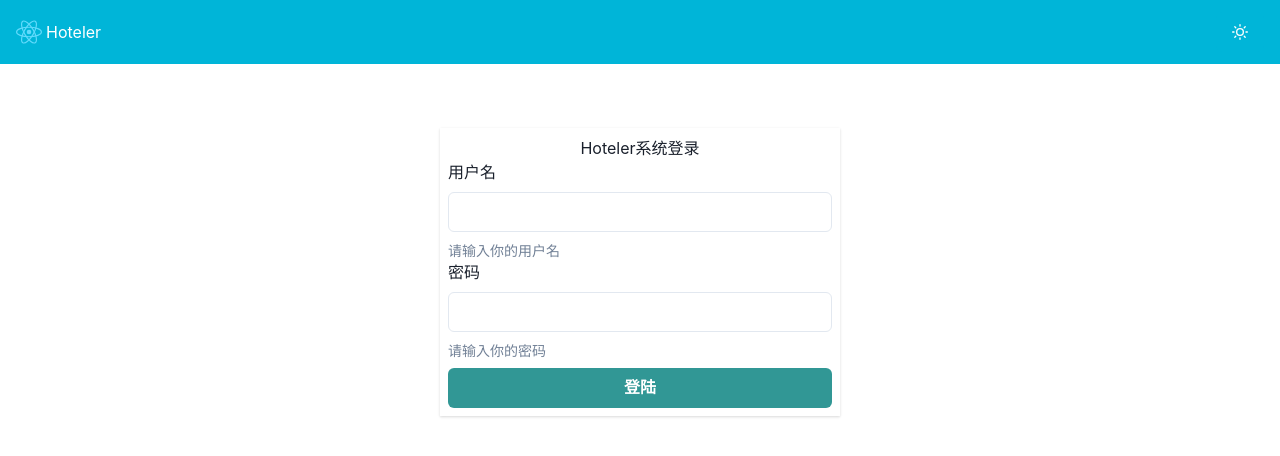
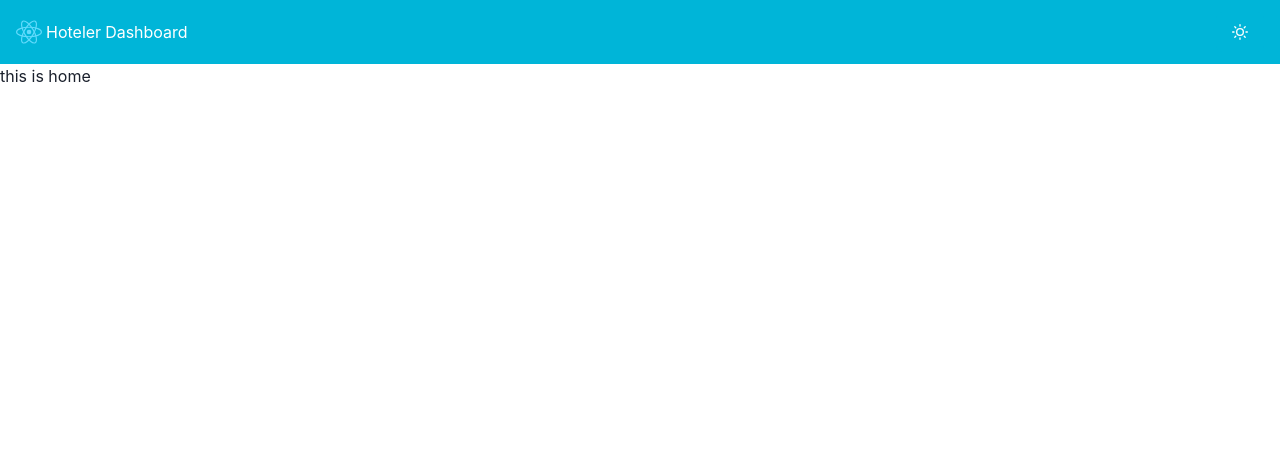
Before and after one commit to damingerdai/hoteler-web-react, a React (Create React App) app: page / in a window 1280 px wide. Shown: the top 456 px of the page. Built offline with nearby package versions, Linux system fonts and the light colour scheme.

Commit message:
feat: add react router support

```diff
--- a/package.json
+++ b/package.json
@@ -23,6 +23,7 @@
     "react": "^18.0.0",
     "react-dom": "^18.0.0",
     "react-redux": "^7.2.8",
+    "react-router-dom": "^6.3.0",
     "sass": "^1.49.11",
     "web-vitals": "^2.1.4"
   },
--- a/src/App.tsx
+++ b/src/App.tsx
@@ -1,18 +1,24 @@
 import React from 'react';
 import {
-  Box, Button, Flex, Image, Text,
+  Box, Button, Flex, Image, Text, Link,
 } from '@chakra-ui/react';
 import { SunIcon } from '@chakra-ui/icons';
+import { Routes, Route, Link as ReactLink } from 'react-router-dom';
 import logo from './react-logo.svg';
 import './App.scss';
 import Login from './components/Login';
+
+const Home = () => <Box>this is home</Box>;
+const Home2 = () => <Box>this is home 2</Box>;
 
 const App = () => (
   <>
     <Flex p='9px 16px' w='100%' color='white' bg='cyan.500' h={16} flexWrap='wrap' alignItems='center'>
       <Image src={logo} w='26px' h='26px' />
       <Text ml='4px'>Hoteler</Text>
-
+      <Link ml={1} as={ReactLink} to='/'>
+        Dashboard
+      </Link>
       <Box flexGrow={1} />
 
       <Button bg='cyan.500' variant='ghost' _hover={{ bg: 'cyan.500' }} _active={{ bg: 'cyan.500' }}>
@@ -20,7 +26,11 @@ const App = () => (
       </Button>
     </Flex>
     <Box as='section'>
-      <Login />
+      <Routes>
+        <Route path='/' element={<Home />} />
+        <Route path='home2' element={<Home2 />} />
+        <Route path='/login' element={<Login />} />
+      </Routes>
     </Box>
   </>
 
--- a/src/index.tsx
+++ b/src/index.tsx
@@ -1,6 +1,7 @@
 import React from 'react';
 import { createRoot } from 'react-dom/client';
 import { Provider } from 'react-redux';
+import { BrowserRouter } from 'react-router-dom';
 import { ChakraProvider } from '@chakra-ui/react';
 import './index.scss';
 import App from './App';
@@ -11,11 +12,13 @@ const container = document.getElementById('root');
 const root = createRoot(container!);
 const app = (
   <React.StrictMode>
-    <Provider store={store}>
-      <ChakraProvider>
-        <App />
-      </ChakraProvider>
-    </Provider>
+    <BrowserRouter>
+      <Provider store={store}>
+        <ChakraProvider>
+          <App />
+        </ChakraProvider>
+      </Provider>
+    </BrowserRouter>
   </React.StrictMode>
 );
 root.render(app);
```
Also changed, not shown: 1 other file (tests, documents, lock files or other folders).
